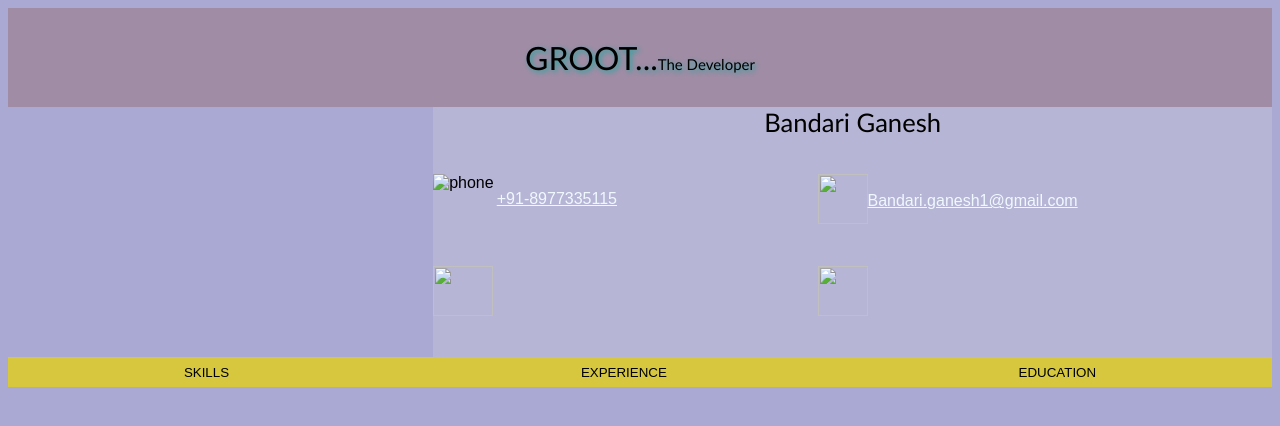
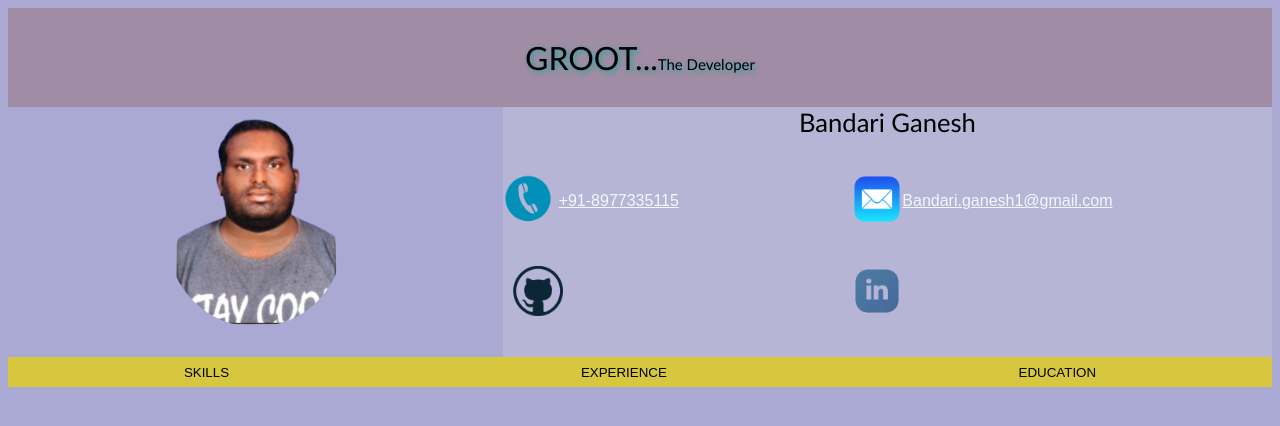
Before and after one commit to Bandariganesh/grid, a plain HTML site: page index.html in a window 1280 px wide. Drawn offline with Linux system fonts and the light colour scheme.

Commit message:
Update index.html

```diff
--- a/index.html
+++ b/index.html
@@ -14,7 +14,7 @@
 <div id="head">GROOT...<span>The Developer</span></div>
 
   <div id="img">
-    <img id="pic" src="img/me.png" alt="pic">
+    <img id="pic" src="/me.png" alt="pic">
   </div>
 
  <div id="det" >
@@ -22,25 +22,25 @@
     <div id="name">Bandari Ganesh</div>
 
 <div class="contact">
-  <a><img src="img/pn.png" alt="phone" width="auto" height="50"></a>
-<!--<img src="img/pn.png" width="50" height="50"> -->
+  <a><img src="/pn.png" alt="phone" width="auto" height="50"></a>
+<!--<img src="/pn.png" width="50" height="50"> -->
 <a id="mobile" href="tel:+918977335115" >+91-8977335115</a>
 </div>
 
 
 <div class="email1">
-<a ><img src="img/mail.png" width="50" height="50"></a>
+<a ><img src="/mail.png" width="50" height="50"></a>
 <a id="email" href="mailto:bandari.ganesh1@gmail.com">Bandari.ganesh1@gmail.com </a>
 </div>
 
 
 <div id="git">
-<a href="https://github.com" target="_blank"><img src="img/git.png" width="60" height="50">
+<a href="https://github.com" target="_blank"><img src="/git.png" width="60" height="50">
 </a>
 </div>
 
 <div id="in">
-<a href="https://www.linkedin.com/in/bandari-ganesh-417bb49a" target="_blank"><img src="img/in.png" width="50" height="50">
+<a href="https://www.linkedin.com/in/bandari-ganesh-417bb49a" target="_blank"><img src="/in.png" width="50" height="50">
 </a>
 </div>
 </div>
```
